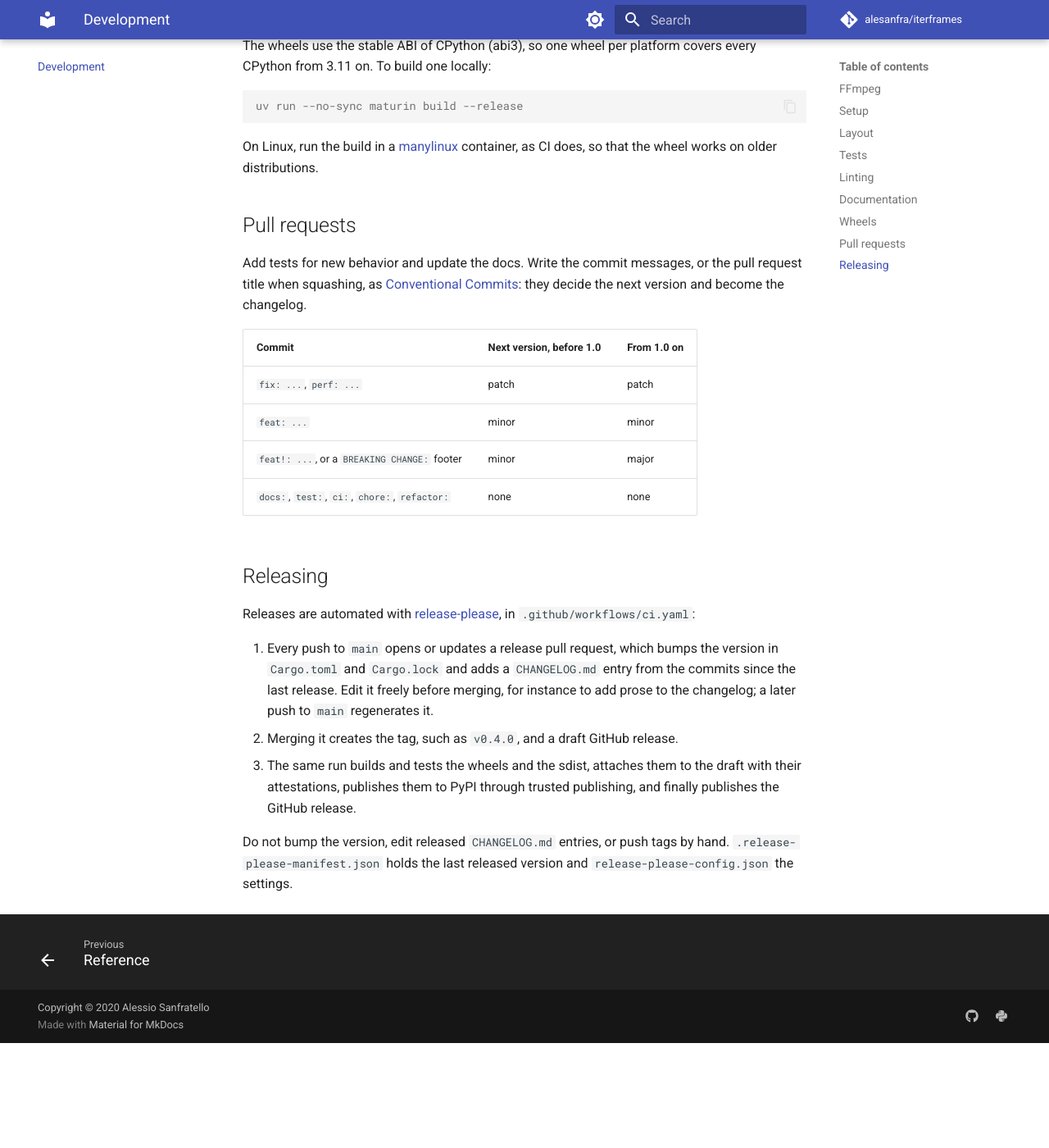
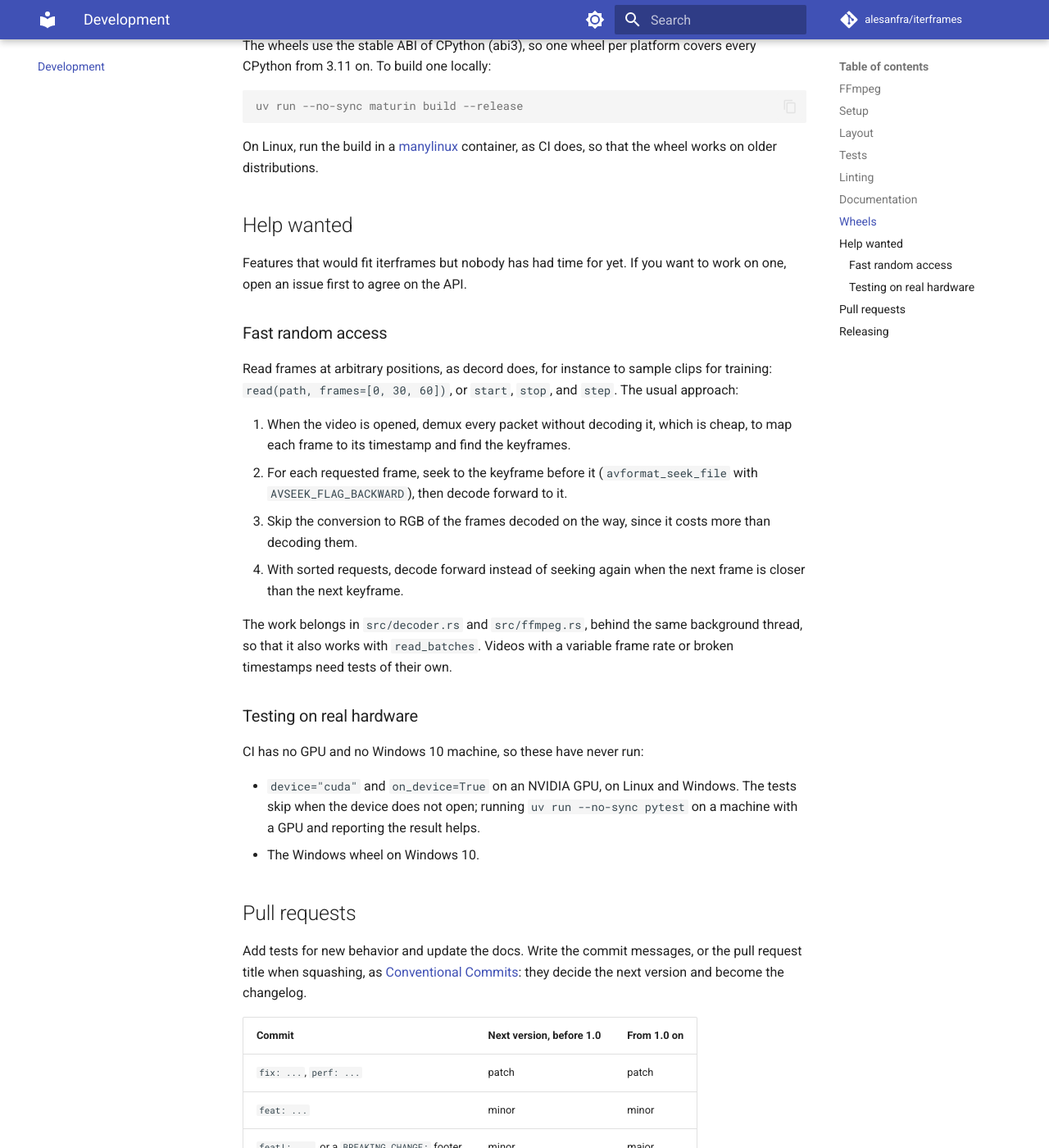
Before and after one commit to alesanfra/iterframes, an MkDocs documentation site: the page built from docs/development.md, in a window 1280 px wide and 1400 px high, scrolled down 2574 px. Shown: the whole window at 82% size. Built offline with MkDocs 1.6.1 and Material for MkDocs 9.7.7, drawn with Linux system fonts in a browser that asks for light colours; comment, search, counter and statistics services are not loaded; before the commit the page ends 3846 px from its top, so only the background shows below that.

Commit message:
docs: list features that need contributors
Co-Authored-By: Claude Opus 5 <noreply@anthropic.com>

```diff
--- a/docs/development.md
+++ b/docs/development.md
@@ -119,6 +119,41 @@ On Linux, run the build in a
 [manylinux](https://github.com/pypa/manylinux) container, as CI does, so
 that the wheel works on older distributions.
 
+## Help wanted
+
+Features that would fit iterframes but nobody has had time for yet. If
+you want to work on one, open an issue first to agree on the API.
+
+### Fast random access
+
+Read frames at arbitrary positions, as decord does, for instance to
+sample clips for training: `read(path, frames=[0, 30, 60])`, or `start`,
+`stop`, and `step`. The usual approach:
+
+1. When the video is opened, demux every packet without decoding it, which
+   is cheap, to map each frame to its timestamp and find the keyframes.
+2. For each requested frame, seek to the keyframe before it
+   (`avformat_seek_file` with `AVSEEK_FLAG_BACKWARD`), then decode forward
+   to it.
+3. Skip the conversion to RGB of the frames decoded on the way, since it
+   costs more than decoding them.
+4. With sorted requests, decode forward instead of seeking again when the
+   next frame is closer than the next keyframe.
+
+The work belongs in `src/decoder.rs` and `src/ffmpeg.rs`, behind the same
+background thread, so that it also works with `read_batches`. Videos with
+a variable frame rate or broken timestamps need tests of their own.
+
+### Testing on real hardware
+
+CI has no GPU and no Windows 10 machine, so these have never run:
+
+- `device="cuda"` and `on_device=True` on an NVIDIA GPU, on Linux and
+  Windows. The tests skip when the device does not open; running
+  `uv run --no-sync pytest` on a machine with a GPU and reporting the
+  result helps.
+- The Windows wheel on Windows 10.
+
 ## Pull requests
 
 Add tests for new behavior and update the docs. Write the commit messages,
```
Also changed, not shown: README.md (+7 -0 lines).
